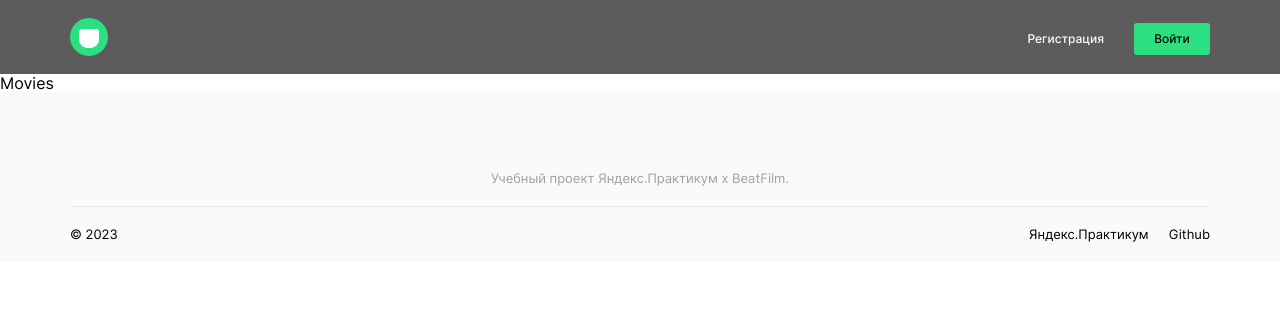
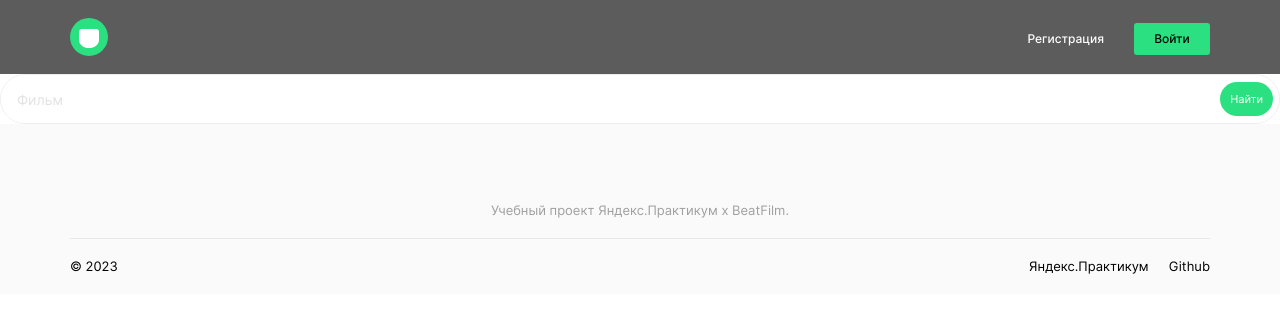
Before and after one commit to iranaumovich/movies-explorer-frontend, a React (Create React App) app: page /movies in a window 1280 px wide. Shown: the top 312 px of the page. Built offline with nearby package versions, Linux system fonts and the light colour scheme.

Commit message:
feat: сверстать форму поиска

```diff
--- a/src/components/Footer.js
+++ b/src/components/Footer.js
@@ -15,7 +15,7 @@ export default function Footer() {
               Яндекс.Практикум
             </a>
             <a
-              href="https://practicum.yandex.ru"
+              href="https://github.com"
               target="blank"
               className="footer__link"
             >
--- a/src/components/Preloader.js
+++ b/src/components/Preloader.js
@@ -0,0 +1,13 @@
+import React from "react";
+
+const Preloader = () => {
+  return (
+    <div className="preloader">
+      <div className="preloader__container">
+        <span className="preloader__round"></span>
+      </div>
+    </div>
+  );
+};
+
+export default Preloader;
--- a/src/components/SearchForm.js
+++ b/src/components/SearchForm.js
@@ -0,0 +1,14 @@
+function SearchForm() {
+  return (
+    <div className="search-form">
+      <div className="search-form__field">
+        <input className="search-form__input" placeholder="Фильм" />
+      </div>
+      <button type="submit" className="search-form__btn">
+        Найти
+      </button>
+    </div>
+  );
+}
+
+export default SearchForm;
--- a/src/pages/Movies.js
+++ b/src/pages/Movies.js
@@ -1,3 +1,11 @@
+import Preloader from "../components/Preloader";
+import SearchForm from "../components/SearchForm";
+
 export default function Movies() {
-  return <div>Movies</div>;
+  return (
+    <div>
+      <SearchForm />
+      {/* <Preloader /> */}
+    </div>
+  );
 }
--- /dev/null
+++ b/src/styles/blocks/preloader/preloader.css
@@ -0,0 +1,88 @@
+@keyframes preloader-inside-white {
+    0% {
+        -webkit-transform: scale(0, 0);
+        -moz-transform: scale(0, 0);
+        -ms-transform: scale(0, 0);
+        -o-transform: scale(0, 0);
+        transform: scale(0, 0);
+    }
+    100% {
+        -webkit-transform: scale(1, 1);
+        -moz-transform: scale(1, 1);
+        -ms-transform: scale(1, 1);
+        -o-transform: scale(1, 1);
+        transform: scale(1, 1);
+    }
+}
+
+@keyframes preloader-inside-red {
+    0% {
+        -webkit-transform: scale(0, 0);
+        -moz-transform: scale(0, 0);
+        -ms-transform: scale(0, 0);
+        -o-transform: scale(0, 0);
+        transform: scale(0, 0);
+    }
+    30% {
+        -webkit-transform: scale(0, 0);
+        -moz-transform: scale(0, 0);
+        -ms-transform: scale(0, 0);
+        -o-transform: scale(0, 0);
+        transform: scale(0, 0);
+    }
+    100% {
+        -webkit-transform: scale(1, 1);
+        -moz-transform: scale(1, 1);
+        -ms-transform: scale(1, 1);
+        -o-transform: scale(1, 1);
+        transform: scale(1, 1);
+    }
+}
+
+.preloader {
+    display: flex;
+    align-items: center;
+    justify-content: center;
+    width: 100%;
+    height: 100%;
+    z-index: 10;
+    padding: 20px;
+}
+
+.preloader__container {
+    width: 100px;
+    height: 100px;
+    position: relative;
+}
+
+.preloader__round {
+    width: 100px;
+    height: 100px;
+    position: absolute;
+    top: 0;
+    left: 0;
+    background: #FF6838;
+    border-radius: 50px;
+}
+
+.preloader__round::after,
+.preloader__round::before {
+    content: '';
+    width: 100px;
+    height: 100px;
+    position: absolute;
+    top: 0;
+    left: 0;
+    border-radius: 50px;
+}
+
+.preloader__round::after {
+    background: white;
+    animation: preloader-inside-white 1s ease-in-out infinite;
+}
+
+.preloader__round::before {
+    z-index: 10;
+    background: #FF6838;
+    animation: preloader-inside-red 1s ease-in-out infinite;
+}
--- /dev/null
+++ b/src/styles/blocks/search-form/__btn/search-form__btn.css
@@ -0,0 +1,16 @@
+.search-form__btn {
+  border: none;
+  font-size: 11px;
+  color: #FFFFFF;
+  padding: 8px 10px;
+  min-height: 34px;
+  border-radius: 48px;
+  margin: 0 7px;
+  background-color: #2BE080;
+  position: absolute;
+  top: 50%;
+  transform: translateY(-50%);
+  right: 0;
+  z-index: 1;
+  cursor: pointer;
+}
--- /dev/null
+++ b/src/styles/blocks/search-form/__field/search-form__field.css
@@ -0,0 +1,14 @@
+.search-form__field {
+  display: flex;
+  box-sizing: border-box;
+  border: 1.5px solid #AAAAAA;
+  opacity: 0.2;
+  border-radius: 50px;
+  font-size: 14px;
+  margin: auto;
+  transition: opacity 0.2s ease;
+}
+
+.search-form__field:focus-within {
+  opacity: 1;
+}
--- /dev/null
+++ b/src/styles/blocks/search-form/__input/search-form__input.css
@@ -0,0 +1,8 @@
+.search-form__input {
+  flex: 1;
+  border: none;
+  height: 48px;
+  border-radius: 50px;
+  outline: none;
+  padding: 0 70px 0 16px;
+}
--- /dev/null
+++ b/src/styles/blocks/search-form/search-form.css
@@ -0,0 +1,4 @@
+.search-form {
+  position: relative;
+  width: 100%;
+}
--- a/src/styles/index.css
+++ b/src/styles/index.css
@@ -51,3 +51,9 @@
 @import url(./blocks/footer/__links/footer__links.css);
 @import url(./blocks/footer/__link/footer__link.css);
 @import url(./blocks/footer/__copyright/footer__copyright.css);
+@import url(./blocks/search-form/search-form.css);
+@import url(./blocks/search-form/__btn/search-form__btn.css);
+@import url(./blocks/search-form/__field/search-form__field.css);
+@import url(./blocks/search-form/__input/search-form__input.css);
+
+@import url(./blocks/preloader/preloader.css);
```
